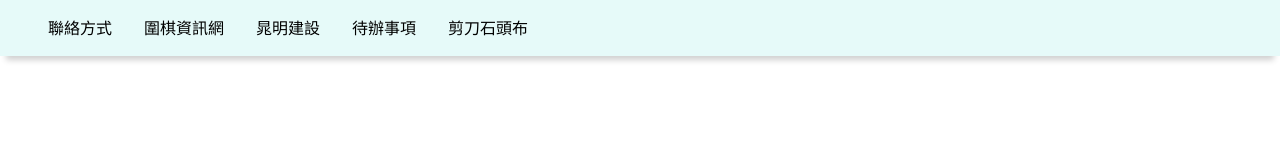
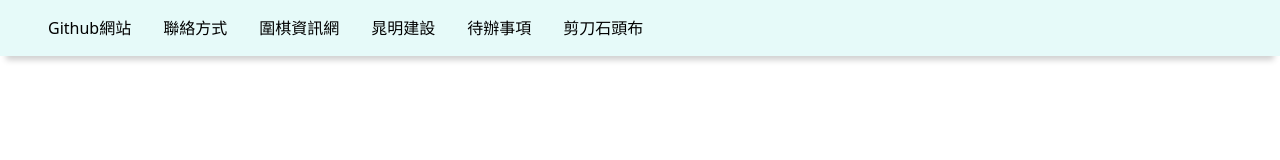
Before and after one commit to PeteChiang1211/PeteChiang1211, a plain HTML site: page index.html in a window 1280 px wide. Shown: the top 160 px of the page. Drawn offline with nearby package versions, Linux system fonts and the light colour scheme.

Commit message:
Update index.html

```diff
--- a/index.html
+++ b/index.html
@@ -20,6 +20,11 @@
   <body>
     <nav>
       <ul>
+        <li>
+          <a href="https://github.com/PeteChiang1211" target="_blank"
+            >Github網站</a
+          >
+        </li>
         <li>
           <a
             href="https://www.facebook.com/profile.php?id=100002266381492"
```
